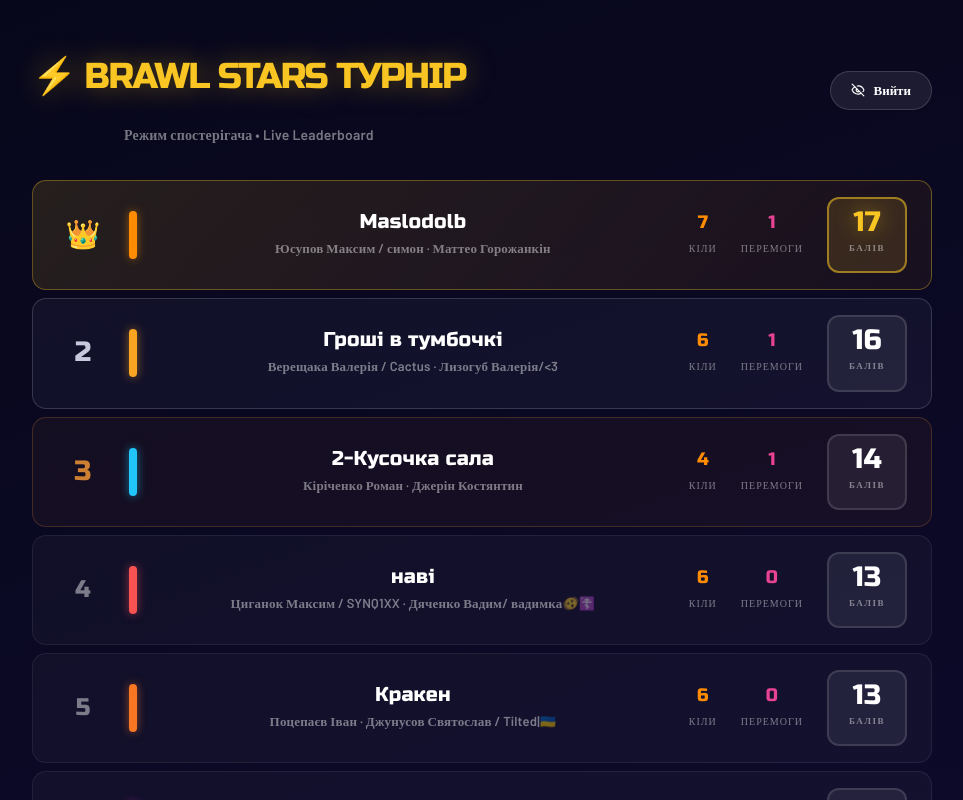
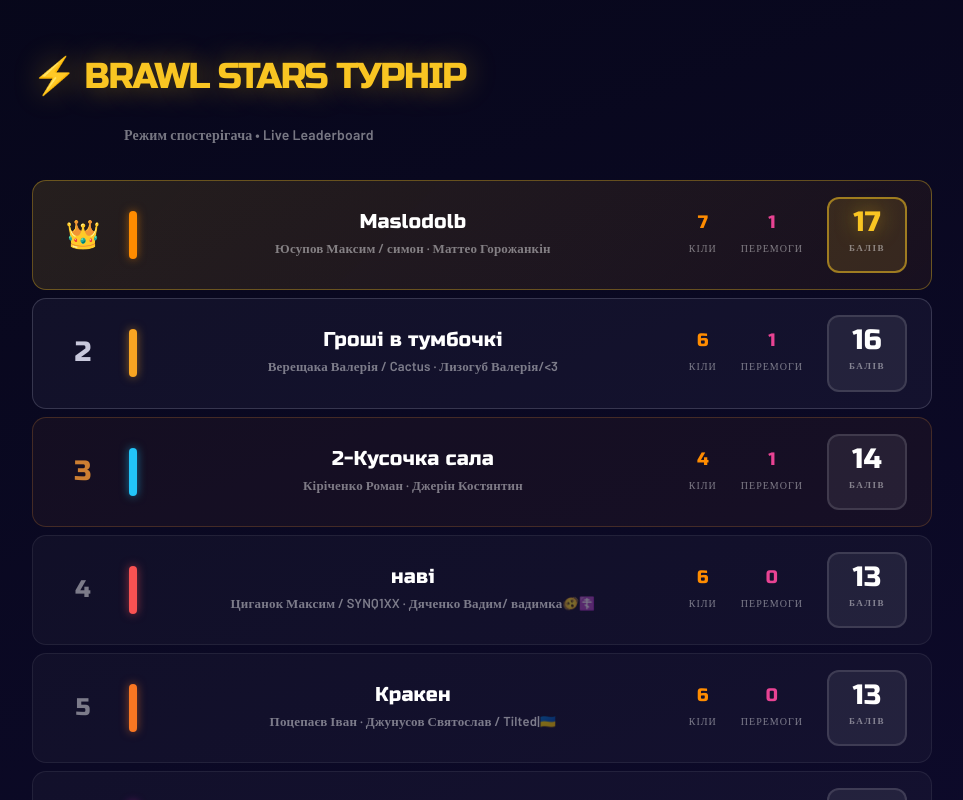
Before and after one commit to mad000K/my-site, a React (Vite) app: page / in a window 1280 px wide. Shown: the top 800 px of the page, without its empty margins (158-1121 px from the left). Built offline with nearby package versions, Linux system fonts and the light colour scheme.

Commit message:
Заблокувати режим редагування

```diff
--- a/src/App.jsx
+++ b/src/App.jsx
@@ -260,9 +260,7 @@
             </h1>
             <p style={{ color: C.muted, fontFamily: "Barlow", fontWeight: 600, fontSize: 14 }}>Режим спостерігача • Live Leaderboard</p>
           </div>
-          <button className="bs-btn" onClick={onClose} style={{ background: "rgba(255,255,255,.08)", border: "1px solid rgba(255,255,255,.15)", borderRadius: 100, padding: "10px 20px", color: "#fff", fontFamily: "Barlow", fontWeight: 700, fontSize: 13, display: "flex", alignItems: "center", gap: 8 }}>
-            <EyeOff size={14} /> Вийти
-          </button>
+
         </div>
 
         {standings.map((team, i) => (
@@ -1057,7 +1055,7 @@
 
           {/* Tabs */}
           <div style={{ display: "flex", gap: 4 }}>
-            {TABS.map(t => (
+            {TABS.filter(t => t.id === "leaderboard").map(t => (
               <button key={t.id} className="tab" onClick={() => setTab(t.id)} style={{
                 background: tab === t.id ? "#fff" : "rgba(0,0,0,.2)",
                 color: tab === t.id ? "#0a0a1a" : "#fff",
```
